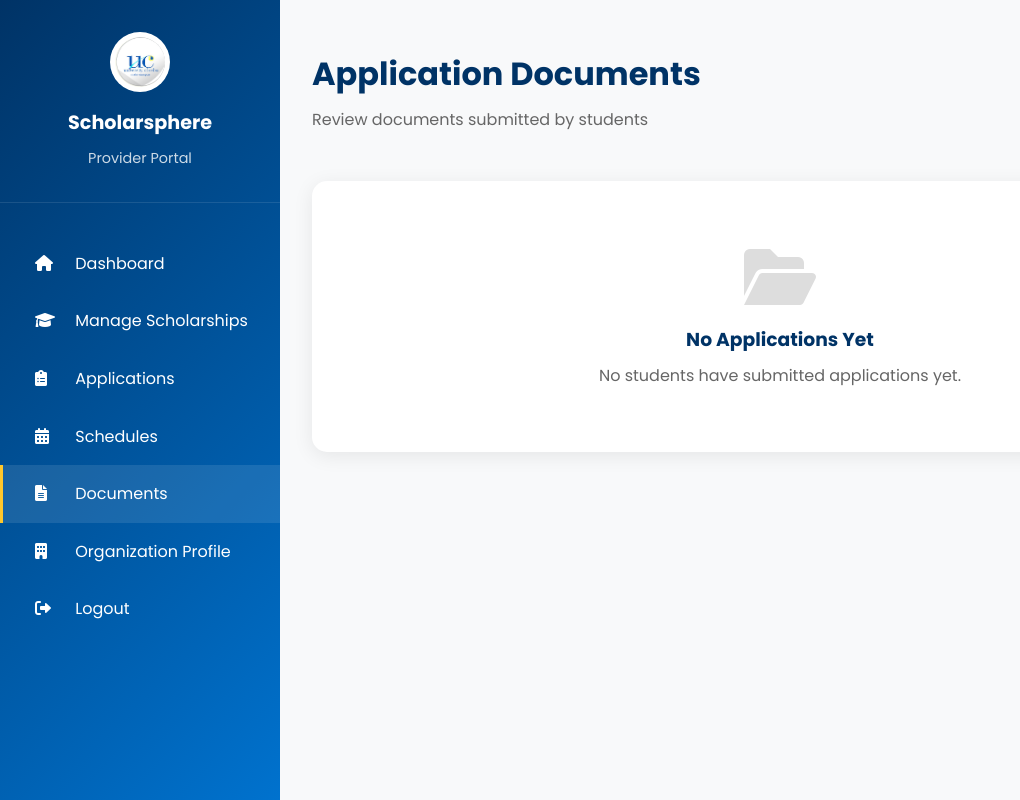
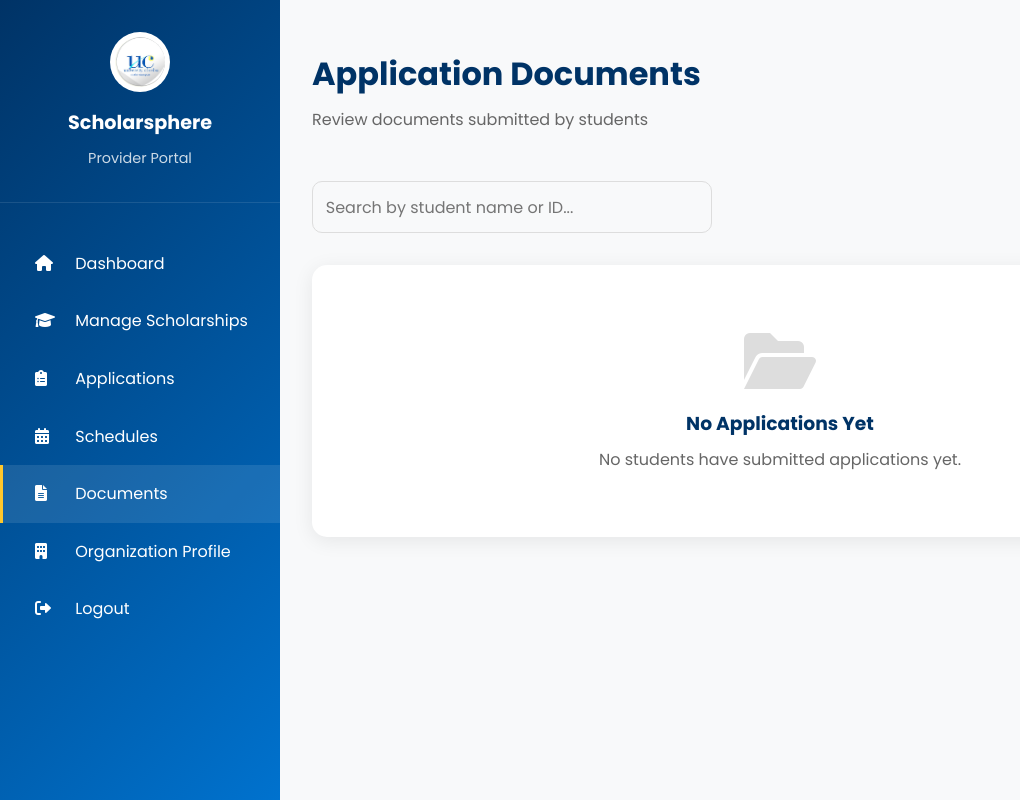
Before and after one commit to Mliaj/scholarsphere, a Python web app: template templates/provider/documents.html in a window 1280 px wide. Shown: the whole page, without its empty margins (0-1020 px from the left). Run offline with Jinja, Linux system fonts and the light colour scheme; the template is opened without the code that fills it, so the values that code supplies are empty.

Commit message:
added search feature in documents tab for Provider

```diff
--- a/provider/routes.py
+++ b/provider/routes.py
@@ -182,6 +182,7 @@ def documents():
 
         documents_data.append({
             'student_name': student.get_full_name() if student else "Unknown",
+            'student_id': student.student_id if student else "",
             'application_id': f"APP-{str(app.id).zfill(3)}",
             'scholarship_code': scholarship.code if scholarship else "",
             'scholarship_title': scholarship.title if scholarship else "",
--- a/templates/provider/documents.html
+++ b/templates/provider/documents.html
@@ -74,13 +74,21 @@
       </div>
     </div>
 
-    <div>
+    <!-- Search Bar -->
+    <div style="margin-bottom: 2rem;">
+      <input type="text" id="docSearch" class="form-control" placeholder="Search by student name or ID..." style="max-width: 400px; padding: 0.8rem; border-radius: 10px; border: 1px solid #ddd; font-size: 1rem;">
+    </div>
+
+    <div id="documentsContainer">
       {% if documents %}
         {% for doc in documents %}
-        <div class="document-section">
+        <div class="document-section" data-student-name="{{ doc.student_name.lower() }}" data-student-id="{{ doc.student_id }}">
           <div class="document-header">
             <div class="student-info">
               <h3>{{ doc.student_name }}</h3>
+              {% if doc.student_id %}
+              <p style="color:#0072ce; font-weight:600;">ID: {{ doc.student_id }}</p>
+              {% endif %}
               <p><strong>Application:</strong> {{ doc.application_id }}</p>
               <p><strong>Scholarship:</strong> {{ doc.scholarship_code }} - {{ doc.scholarship_title }}</p>
               <p><strong>Status:</strong> {{ doc.status }}</p>
@@ -121,6 +129,32 @@
         </div>
       {% endif %}
     </div>
+    <div id="noResults" style="display:none; text-align:center; padding:3rem; color:#666;">
+      <i class="fas fa-search" style="font-size:2rem; margin-bottom:1rem; opacity:0.5;"></i>
+      <p>No matching documents found.</p>
+    </div>
   </div>
 </div>
+
+<script>
+document.getElementById('docSearch').addEventListener('keyup', function() {
+  const query = this.value.toLowerCase().trim();
+  const sections = document.querySelectorAll('.document-section');
+  let hasMatch = false;
+
+  sections.forEach(section => {
+    const name = section.getAttribute('data-student-name') || '';
+    const id = section.getAttribute('data-student-id') || '';
+
+    if (name.includes(query) || id.includes(query)) {
+      section.style.display = '';
+      hasMatch = true;
+    } else {
+      section.style.display = 'none';
+    }
+  });
+
+  document.getElementById('noResults').style.display = (hasMatch || sections.length === 0) ? 'none' : 'block';
+});
+</script>
 {% endblock %}
```
